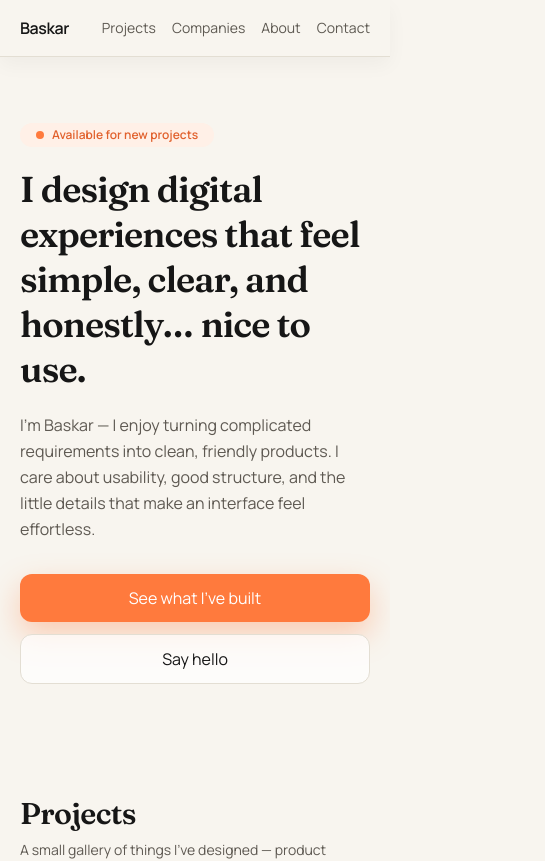
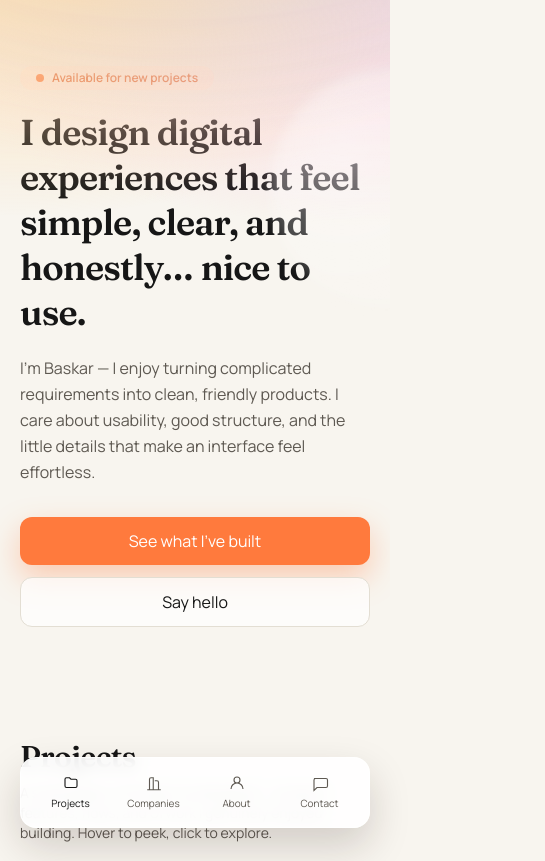
Before and after one commit to baskar-17/baskar-portfolio, a React (Vite) app: page / in a window 390 px wide. Shown: the top 861 px of the page, 545 px wide, since content can reach past the window. Built offline with nearby package versions, Linux system fonts and the light colour scheme.

Commit message:
Update homepage layout and companies content

```diff
--- a/src/components/CompaniesCards.tsx
+++ b/src/components/CompaniesCards.tsx
@@ -42,7 +42,7 @@ export default function CompaniesCards({ items }: { items: CompanyData[] }) {
             href={c.website}
             target="_blank"
             rel="noreferrer"
-            className="group relative block rounded-2xl border border-[color:var(--border)] bg-[color:var(--surface)] p-6 transition hover:shadow-[0_14px_30px_rgba(20,20,20,0.08)]"
+            className="group relative block rounded-3xl border border-white/70 bg-white/90 p-6 shadow-[0_18px_40px_rgba(40,24,16,0.12)] transition duration-300 hover:-translate-y-1.5 hover:shadow-[0_24px_60px_rgba(40,24,16,0.16)] backdrop-blur"
           >
             <div className="flex items-start gap-4">
               <Logo company={c.company} logoSrc={c.logoSrc} />
--- a/src/components/Header.tsx
+++ b/src/components/Header.tsx
@@ -1,6 +1,7 @@
 export default function Header() {
   return (
-    <header className="sticky top-0 z-50 bg-[#f8f5ef]/90 backdrop-blur border-b border-[color:var(--border)] shadow-[0_8px_20px_rgba(22,22,22,0.04)]">
+    <>
+      <header className="sticky top-0 z-50 hidden lg:block bg-[#f8f5ef]/90 backdrop-blur border-b border-[color:var(--border)] shadow-[0_8px_20px_rgba(22,22,22,0.04)]">
         <div className="mx-auto max-w-[1200px] px-5 md:px-6 py-4 flex items-center justify-between">
           <div className="font-semibold tracking-tight text-[var(--ink)]">Baskar</div>
 
@@ -12,5 +13,47 @@ export default function Header() {
           </nav>
         </div>
       </header>
+
+      <nav className="fixed bottom-4 left-1/2 z-50 w-[calc(100%-2.5rem)] -translate-x-1/2 rounded-2xl border border-white/70 bg-white/90 px-3 py-3 shadow-[0_18px_40px_rgba(40,24,16,0.18)] backdrop-blur lg:hidden">
+        <div className="grid grid-cols-4 gap-2 text-[10px] text-[var(--muted)]">
+          <a
+            href="#work"
+            className="flex flex-col items-center gap-1 rounded-xl px-2 py-1 transition text-[var(--ink)]"
+          >
+            <svg width="18" height="18" viewBox="0 0 24 24" fill="none" aria-hidden="true">
+              <path d="M4 7a2 2 0 0 1 2-2h4l2 2h6a2 2 0 0 1 2 2v7a2 2 0 0 1-2 2H6a2 2 0 0 1-2-2V7z" stroke="currentColor" strokeWidth="1.5" />
+            </svg>
+            Projects
+          </a>
+          <a
+            href="#companies"
+            className="flex flex-col items-center gap-1 rounded-xl px-2 py-1 transition hover:text-[var(--ink)]"
+          >
+            <svg width="18" height="18" viewBox="0 0 24 24" fill="none" aria-hidden="true">
+              <path d="M3 21h18M6 21V7a2 2 0 0 1 2-2h3v16M13 9h3a2 2 0 0 1 2 2v10" stroke="currentColor" strokeWidth="1.5" />
+            </svg>
+            Companies
+          </a>
+          <a
+            href="#about"
+            className="flex flex-col items-center gap-1 rounded-xl px-2 py-1 transition hover:text-[var(--ink)]"
+          >
+            <svg width="18" height="18" viewBox="0 0 24 24" fill="none" aria-hidden="true">
+              <path d="M12 12a4 4 0 1 0-4-4 4 4 0 0 0 4 4zM4 20a8 8 0 0 1 16 0" stroke="currentColor" strokeWidth="1.5" />
+            </svg>
+            About
+          </a>
+          <a
+            href="#contact"
+            className="flex flex-col items-center gap-1 rounded-xl px-2 py-1 transition hover:text-[var(--ink)]"
+          >
+            <svg width="18" height="18" viewBox="0 0 24 24" fill="none" aria-hidden="true">
+              <path d="M4 6h16a2 2 0 0 1 2 2v8a2 2 0 0 1-2 2H8l-4 4V8a2 2 0 0 1 2-2z" stroke="currentColor" strokeWidth="1.5" />
+            </svg>
+            Contact
+          </a>
+        </div>
+      </nav>
+    </>
   )
 }
--- a/src/components/Hero.tsx
+++ b/src/components/Hero.tsx
@@ -6,8 +6,11 @@ export default function Hero() {
       initial={{ opacity: 0, y: 16 }}
       animate={{ opacity: 1, y: 0 }}
       transition={{ duration: 0.6 }}
-      className="py-16 md:py-28"
+      className="relative overflow-hidden py-16 md:py-28"
     >
+      <div className="hero-ambient" />
+      <div className="hero-orbit" />
+      <div className="mx-auto max-w-[1200px] px-5 md:px-10">
         <div className="inline-flex items-center gap-2 rounded-full bg-[var(--accent-soft)] px-4 py-1 text-xs font-semibold text-[var(--accent-dark)]">
           <span className="h-2 w-2 rounded-full bg-[var(--accent)]" />
           Available for new projects
@@ -25,17 +28,18 @@ export default function Hero() {
         <div className="mt-8 flex flex-col sm:flex-row gap-3">
           <a
             href="#work"
-          className="inline-flex items-center justify-center rounded-xl px-6 py-3 bg-[var(--accent)] text-white shadow-[0_12px_30px_rgba(255,122,61,0.35)] hover:bg-[var(--accent-dark)] transition"
+            className="inline-flex items-center justify-center rounded-xl px-6 py-3 bg-[var(--accent)] text-white shadow-[0_12px_30px_rgba(255,122,61,0.35)] hover:bg-[var(--accent-dark)] transition-transform duration-300 hover:-translate-y-0.5"
           >
             See what I’ve built
           </a>
           <a
             href="#contact"
-          className="inline-flex items-center justify-center rounded-xl px-6 py-3 border border-[color:var(--border)] bg-white/70 hover:bg-white transition"
+            className="inline-flex items-center justify-center rounded-xl px-6 py-3 border border-[color:var(--border)] bg-white/70 hover:bg-white transition-transform duration-300 hover:-translate-y-0.5"
           >
             Say hello
           </a>
         </div>
+      </div>
     </motion.section>
   )
 }
--- /dev/null
+++ b/src/components/Testimonials.tsx
@@ -0,0 +1,126 @@
+import { useEffect, useMemo, useState } from "react"
+import { motion } from "framer-motion"
+
+const TESTIMONIALS = [
+  {
+    name: "Arjun Menon",
+    role: "Product Manager",
+    company: "SportsGravy",
+    quote:
+      "Baskar brings clarity to messy problems. He mapped the flows fast, validated them with users, and delivered UI that engineers could ship without constant back-and-forth.",
+  },
+  {
+    name: "Priya Shah",
+    role: "Founder",
+    company: "MyKinderPass",
+    quote:
+      "He helped us turn a complex childcare journey into something parents could trust. The structure, tone, and UI decisions made our product feel calm and credible. Baskar brings clarity to messy problems. He mapped the flows fast, validated them with users, and delivered UI that engineers could ship without constant back-and-forth Baskar brings clarity to messy problems. He mapped the flows fast, validated them with users, and delivered UI that engineers could ship without constant back-and-forth Baskar brings clarity to messy problems. He mapped the flows fast, validated them with users, and delivered UI that engineers could ship without constant back-and-forth",
+  },
+  {
+    name: "Karan Patel",
+    role: "Engineering Lead",
+    company: "OnHand",
+    quote:
+      "Designs were thoughtful and production-friendly. He anticipated edge cases and delivered flows that reduced support tickets after launch.",
+  },
+]
+
+function useMediaQuery(query: string) {
+  const [matches, setMatches] = useState(false)
+
+  useEffect(() => {
+    const media = window.matchMedia(query)
+    const update = () => setMatches(media.matches)
+    update()
+    media.addEventListener("change", update)
+    return () => media.removeEventListener("change", update)
+  }, [query])
+
+  return matches
+}
+
+export default function Testimonials() {
+  const [index, setIndex] = useState(0)
+  const isMobile = useMediaQuery("(max-width: 768px)")
+
+  const ordered = useMemo(
+    () =>
+      TESTIMONIALS.map((_, offset) => TESTIMONIALS[(index + offset) % TESTIMONIALS.length]),
+    [index]
+  )
+
+  const offsets = isMobile
+    ? { y: 18, scaleStep: 0.035, rotate: 1.5 }
+    : { y: 24, scaleStep: 0.045, rotate: 2.5 }
+
+  const handleNext = () =>
+    setIndex((prev) => (prev + 1) % TESTIMONIALS.length)
+  const handlePrev = () =>
+    setIndex((prev) => (prev - 1 + TESTIMONIALS.length) % TESTIMONIALS.length)
+
+  return (
+    <section className="py-12 md:py-16">
+      <div className="text-left">
+        <h2 className="text-3xl font-semibold">What people say</h2>
+        <p className="mt-2 text-sm md:text-base text-[var(--muted)] max-w-2xl">
+          A few notes from teammates and partners I’ve collaborated with.
+        </p>
+      </div>
+
+      <div className="mt-10 relative min-h-[360px] md:min-h-[420px] mx-auto w-full max-w-[620px]">
+        {ordered.map((item, position) => (
+          <motion.div
+            key={item.name}
+            className="absolute left-1/2 w-full max-w-[560px] -translate-x-1/2 rounded-[28px] border border-[color:var(--border)] bg-white p-7 shadow-[0_20px_50px_rgba(40,24,16,0.14)]"
+            style={{ zIndex: 4 - position }}
+            animate={{
+              y: position * offsets.y,
+              scale: 1 - position * offsets.scaleStep,
+              rotate: position === 0 ? 0 : position % 2 === 0 ? offsets.rotate : -offsets.rotate,
+              opacity: 1 - position * 0.12,
+            }}
+            transition={{ type: "spring", stiffness: 220, damping: 24 }}
+          >
+            <p className="text-sm md:text-base text-[var(--ink)] leading-relaxed">
+              “{item.quote}”
+            </p>
+            <div className="mt-6 flex items-center gap-3">
+              <div className="h-12 w-12 rounded-full bg-[var(--surface-muted)] flex items-center justify-center text-sm font-semibold text-[var(--muted)]">
+                {item.name
+                  .split(" ")
+                  .map((part) => part[0])
+                  .join("")
+                  .slice(0, 2)}
+              </div>
+              <div>
+                <div className="font-semibold text-[var(--ink)]">{item.name}</div>
+                <div className="text-xs text-[var(--muted)]">
+                  {item.role} • {item.company}
+                </div>
+              </div>
+            </div>
+          </motion.div>
+        ))}
+      </div>
+
+      <div className="mt-8 flex items-center justify-center gap-3">
+        <button
+          type="button"
+          onClick={handlePrev}
+          aria-label="Show previous testimonial"
+          className="h-11 w-11 rounded-full border border-white/70 bg-white/90 shadow-[0_12px_24px_rgba(40,24,16,0.12)] transition hover:-translate-y-0.5"
+        >
+          ←
+        </button>
+        <button
+          type="button"
+          onClick={handleNext}
+          aria-label="Show next testimonial"
+          className="h-11 w-11 rounded-full border border-white/70 bg-white/90 shadow-[0_12px_24px_rgba(40,24,16,0.12)] transition hover:-translate-y-0.5"
+        >
+          →
+        </button>
+      </div>
+    </section>
+  )
+}
--- a/src/components/WorkCards.tsx
+++ b/src/components/WorkCards.tsx
@@ -8,7 +8,7 @@ export default function WorkCards({ items }: { items: WorkItem[] }) {
         <Link
           key={item.slug}
           to={`/work/${item.slug}`}
-          className="group flex flex-col gap-4 rounded-3xl border border-[color:var(--border)] bg-[color:var(--surface)] p-4 transition hover:shadow-[0_12px_30px_rgba(16,16,16,0.08)]"
+          className="group flex flex-col gap-4 rounded-3xl border border-white/70 bg-white/90 p-4 shadow-[0_18px_40px_rgba(40,24,16,0.12)] transition duration-300 hover:-translate-y-1.5 hover:shadow-[0_24px_60px_rgba(40,24,16,0.16)] backdrop-blur"
           aria-label={`${item.title} project`}
         >
           <div className="rounded-2xl overflow-hidden border border-[color:var(--border)] bg-[color:var(--surface-muted)]">
--- a/src/data/companies.ts
+++ b/src/data/companies.ts
@@ -26,7 +26,7 @@ export const COMPANIES: CompanyData[] = [
     company: "SportsGravy",
     role: "UI/UX Designer",
     duration: "Nov 2023 — Present",
-    location: "Chennai, India",
+    location: "Chennai, IN",
     logoSrc: sportsgravyLogo,
     website: "https://sportsgravy.com",
     tags: ["Web App", "Mobile App", "Sports Tech", "Marketing"],
@@ -49,7 +49,7 @@ export const COMPANIES: CompanyData[] = [
     company: "BrainVault Technologies",
     role: "UI/UX Designer",
     duration: "Nov 2023 — Present",
-    location: "Chennai, India",
+    location: "Chennai, IN",
     logoSrc: brainvaultLogo,
     website: "https://brainvaulttech.com",
     tags: ["Product Design", "Fintech", "Mentorship"],
@@ -94,7 +94,7 @@ export const COMPANIES: CompanyData[] = [
     company: "Mudrex",
     role: "Jr. UI/UX Designer",
     duration: "Oct 2020 — Mar 2021",
-    location: "Bangalore, India (Remote)",
+    location: "Bangalore, IN",
     logoSrc: mudrexLogo,
     website: "https://mudrex.com",
     tags: ["Crypto", "Fintech", "Early Career"],
--- a/src/index.css
+++ b/src/index.css
@@ -16,10 +16,7 @@
 }
 
 body {
-  background:
-    radial-gradient(900px 400px at 10% -10%, #fff3e8 0%, rgba(255, 243, 232, 0) 70%),
-    radial-gradient(700px 380px at 90% 0%, #f1f6ff 0%, rgba(241, 246, 255, 0) 68%),
-    var(--page-bg);
+  background: var(--page-bg);
   color: var(--ink);
 }
 
@@ -33,3 +30,64 @@ h3 {
 a {
   color: inherit;
 }
+
+.hero-ambient {
+  position: absolute;
+  inset: -20% -10% auto -10%;
+  height: 540px;
+  background:
+    radial-gradient(700px 420px at 12% 10%, rgba(255, 214, 153, 0.85) 0%, rgba(255, 214, 153, 0) 70%),
+    radial-gradient(640px 380px at 55% 0%, rgba(176, 224, 255, 0.7) 0%, rgba(176, 224, 255, 0) 70%),
+    radial-gradient(760px 420px at 88% 12%, rgba(255, 185, 214, 0.75) 0%, rgba(255, 185, 214, 0) 70%);
+  opacity: 0.95;
+  pointer-events: none;
+  mask-image: linear-gradient(180deg, #000 0%, #000 68%, transparent 100%);
+  -webkit-mask-image: linear-gradient(180deg, #000 0%, #000 68%, transparent 100%);
+  animation: hero-drift 18s ease-in-out infinite;
+}
+
+.hero-orbit {
+  position: absolute;
+  right: -120px;
+  top: 80px;
+  height: 240px;
+  width: 240px;
+  border-radius: 999px;
+  background: radial-gradient(circle at 30% 30%, rgba(255, 255, 255, 0.7), rgba(255, 255, 255, 0));
+  opacity: 0.6;
+  filter: blur(6px);
+  pointer-events: none;
+  animation: hero-float 12s ease-in-out infinite;
+}
+
+@keyframes hero-drift {
+  0% {
+    background-position: 0% 0%;
+    transform: translateY(0);
+  }
+  50% {
+    background-position: 60% 10%;
+    transform: translateY(8px);
+  }
+  100% {
+    background-position: 0% 0%;
+    transform: translateY(0);
+  }
+}
+
+@keyframes hero-float {
+  0%,
+  100% {
+    transform: translateY(0);
+  }
+  50% {
+    transform: translateY(-12px);
+  }
+}
+
+@media (prefers-reduced-motion: reduce) {
+  .hero-ambient,
+  .hero-orbit {
+    animation: none;
+  }
+}
--- a/src/pages/CompaniesIndex.tsx
+++ b/src/pages/CompaniesIndex.tsx
@@ -5,6 +5,7 @@ import { COMPANIES } from "../data/companies"
 export default function CompaniesIndex() {
   return (
     <div className="min-h-screen px-4 md:px-12 py-10">
+      <div className="mx-auto w-full max-w-[1200px]">
         <Link className="underline" to="/">← Back home</Link>
 
         <h1 className="mt-6 text-3xl md:text-5xl font-bold tracking-tight">
@@ -16,5 +17,6 @@ export default function CompaniesIndex() {
 
         <CompaniesCards items={COMPANIES} />
       </div>
+    </div>
   )
 }
--- a/src/pages/CompanyPage.tsx
+++ b/src/pages/CompanyPage.tsx
@@ -17,6 +17,7 @@ export default function CompanyPage() {
 
   return (
     <div className="min-h-screen px-4 md:px-12 py-10">
+      <div className="mx-auto w-full max-w-[1200px]">
         <Link className="underline" to="/">← Back home</Link>
 
         <div className="mt-6">
@@ -79,5 +80,6 @@ export default function CompanyPage() {
           </div>
         </div>
       </div>
+    </div>
   )
 }
--- a/src/pages/Home.tsx
+++ b/src/pages/Home.tsx
@@ -2,6 +2,7 @@ import Header from "../components/Header"
 import Hero from "../components/Hero"
 import WorkSection from "../components/WorkSection"
 import About from "../components/About"
+import Testimonials from "../components/Testimonials"
 import Contact from "../components/Contact"
 import Footer from "../components/Footer"
 import CompaniesCards from "../components/CompaniesCards"
@@ -12,9 +13,9 @@ export default function Home() {
     <div className="min-h-screen bg-[var(--page-bg)] text-[var(--ink)]">
       <Header />
 
-      {/* ✅ max width 1200px for entire site */}
-      <main className="mx-auto max-w-[1200px] px-5 md:px-6 pb-16 md:pb-24">
+      <main className="w-full pb-28 md:pb-24">
         <Hero />
+        <div className="mx-auto max-w-[1200px] px-5 md:px-10">
           <WorkSection />
 
           <section id="companies" className="py-12 md:py-16">
@@ -27,8 +28,10 @@ export default function Home() {
           </section>
 
           <About />
+          <Testimonials />
           <Contact />
           <Footer />
+        </div>
       </main>
     </div>
   )
```
Lines whose indentation alone changed are shown as unchanged.
